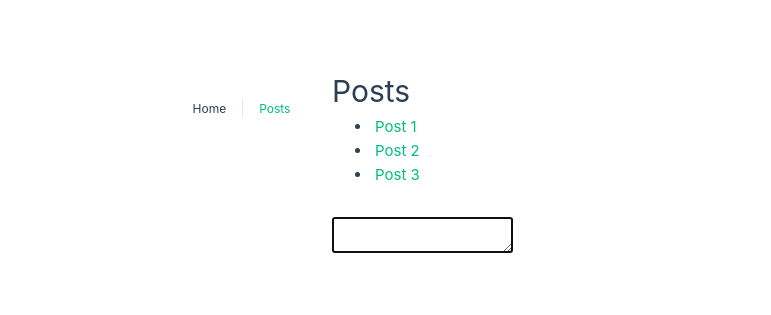
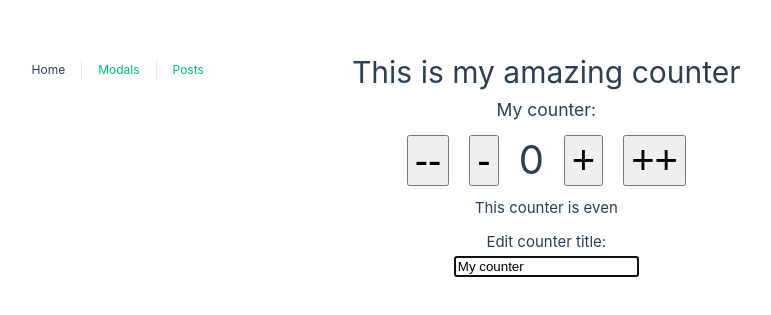
Before and after one commit to rafaelnunez/vue-composition, a Vue app: page / in a window 1280 px wide. Shown: the part 237-552 px from the top of the page, without its empty margins (308-1079 px from the left). Built offline with nearby package versions, Linux system fonts and the light colour scheme.

Commit message:
feat: added teleport

```diff
--- a/index.html
+++ b/index.html
@@ -8,6 +8,7 @@
   </head>
   <body>
     <div id="app"></div>
+    <div class="modal-content"></div>
     <script type="module" src="/src/main.ts"></script>
   </body>
 </html>
--- a/src/App.vue
+++ b/src/App.vue
@@ -6,6 +6,7 @@ import HelloWorld from './components/HelloWorld.vue'
 <template>
   <nav>
     <RouterLink to="/">Home</RouterLink>
+    <RouterLink to="/modals">Modals</RouterLink>
     <RouterLink to="/posts">Posts</RouterLink>
   </nav>
 
--- a/src/assets/base.css
+++ b/src/assets/base.css
@@ -84,3 +84,7 @@ body {
   -webkit-font-smoothing: antialiased;
   -moz-osx-font-smoothing: grayscale;
 }
+
+.modal-content {
+  position: initial;
+}
--- a/src/router/index.ts
+++ b/src/router/index.ts
@@ -1,5 +1,5 @@
 import { createRouter, createWebHistory } from 'vue-router'
-import HomeView from '../views/PostsView.vue'
+import HomeView from '../views/HomeView.vue'
 
 const router = createRouter({
   history: createWebHistory(import.meta.env.BASE_URL),
@@ -8,6 +8,11 @@ const router = createRouter({
       path: '/',
       name: 'home',
       component: HomeView
+    },
+    {
+      path: '/modals',
+      name: 'modals',
+      component: () => import('../views/ModalsView.vue')
     },
     {
       path: '/posts',
--- a/src/views/HomeView.vue
+++ b/src/views/HomeView.vue
@@ -1,6 +1,6 @@
 <template>
   <div class="home">
-    <h1>{{ header }}</h1>
+    <h1 ref="appTitleRef">{{ header }}</h1>
 
     <h3>{{ counterData.title }}:</h3>
 
@@ -14,7 +14,7 @@
     <p>This counter is {{ oddOrEven }}</p>
     <div class="edit">
       <h4>Edit counter title:</h4>
-      <input v-model="counterData.title" type="text" v-autofocus/>
+      <input v-model="counterData.title" type="text" v-autofocus />
     </div>
   </div>
 </template>
@@ -27,9 +27,13 @@ import {
   onUpdated,
   reactive,
   watch,
+  ref,
+  nextTick,
 } from "vue";
-import { vAutofocus } from "@/directives/vAutofocus"
+import { vAutofocus } from "@/directives/vAutofocus";
 const header = "This is my amazing counter";
+
+const appTitleRef = ref(null);
 
 const counterData = reactive({
   count: 0,
@@ -49,17 +53,23 @@ watch(
   }
 );
 
-const increaseCounter = (amount) => (counterData.count += amount);
+const increaseCounter = async (amount) => {
+  counterData.count += amount;
+
+  await nextTick()
+  console.log("Do something when counter has updated in the dom")
+
+};
 const decreaseCounter = (amount) => (counterData.count -= amount);
 
 onMounted(() => {
   console.log("OnMounted #1");
-})
+  console.log(`The app title is ${appTitleRef.value.offsetWidth} px wide.`);
+});
 
 onMounted(() => {
   console.log("OnMounted #2");
-})
-
+});
 </script>
 
 <style>
--- /dev/null
+++ b/src/views/ModalsView.vue
@@ -0,0 +1,43 @@
+<template>
+  <div class="modals">
+    <h1>Modals</h1>
+    <button @click="showModal = true">Show modal</button>
+    <teleport to=".modal-content">
+      <div v-if="showModal" class="modal">
+        <h1>This is a modal</h1>
+        <p>
+          Lorem ipsum dolor sit, amet consectetur adipisicing elit. Voluptatibus
+          aspernatur officia quia. Recusandae nisi vero autem aspernatur ex
+          animi consequuntur deserunt quisquam quos, architecto enim illum omnis
+          inventore quis impedit?
+        </p>
+        <button @click="showModal = false">Hide modal</button>
+      </div>
+    </teleport>
+  </div>
+</template>
+
+<script setup>
+/*
+  imports
+*/
+import { ref } from "vue";
+
+/*
+  modals
+*/
+
+const showModal = ref(false);
+</script>
+
+<style scoped>
+.modal {
+  background: beige;
+  padding: 10px;
+  position: absolute;
+  left: 0;
+  top: 0;
+  width: 100%;
+  height: 100%;
+}
+</style>
--- a/src/views/PostsView.vue
+++ b/src/views/PostsView.vue
@@ -3,14 +3,8 @@
     <h1>Posts</h1>
 
     <ul>
-      <li>
-        <RouterLink to="/postDetail/id1"> Post 1 </RouterLink>
-      </li>
-      <li>
-        <RouterLink to="/postDetail/id2"> Post 2 </RouterLink>
-      </li>
-      <li>
-        <RouterLink to="/postDetail/id3"> Post 3 </RouterLink>
+      <li v-for="post in posts" :key="post.name">
+        <RouterLink :to="`/postDetail/${ post.value }`"> {{ post.name }} </RouterLink>
       </li>
     </ul>
 
@@ -23,6 +17,26 @@
   imports
 */
 import { vAutofocus } from "@/directives/vAutofocus";
+import { ref } from "vue";
+
+/*
+ posts
+*/
+
+const posts = ref([
+  {
+    name: "Post 1",
+    value: "id1",
+  },
+  {
+    name: "Post 2",
+    value: "id2",
+  },
+  {
+    name: "Post 3",
+    value: "id3",
+  },
+]);
 </script>
 
 <style scoped>
```
